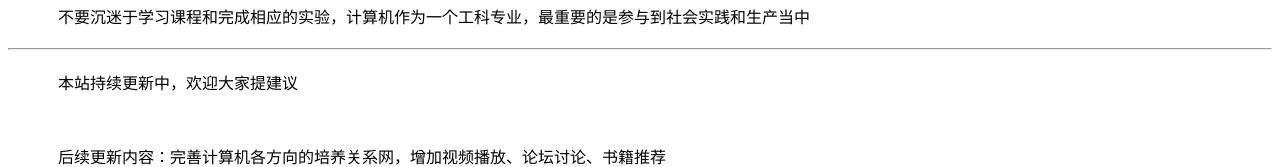
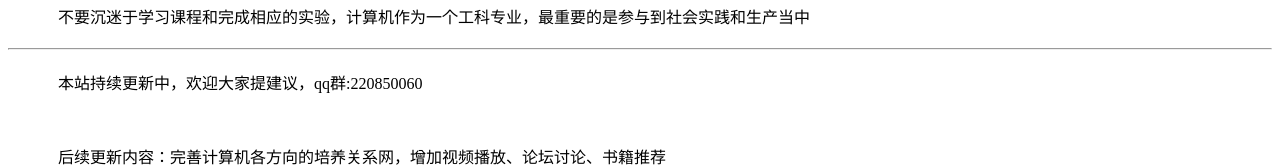
Before and after one commit to zty-dalao/ComputerKnowledgeNetwork, a plain HTML site: page index.html in a window 1280 px wide. Shown: the part 210-377 px from the top of the page. Drawn offline with Linux system fonts and the light colour scheme.

Commit message:
add qq num

```diff
--- a/index.html
+++ b/index.html
@@ -49,7 +49,7 @@
     <hr>
     <div>
         <p>
-            本站持续更新中，欢迎大家提建议
+            本站持续更新中，欢迎大家提建议，qq群:220850060
         </p>
         <br>
         <p>后续更新内容：完善计算机各方向的培养关系网，增加视频播放、论坛讨论、书籍推荐</p>
```
